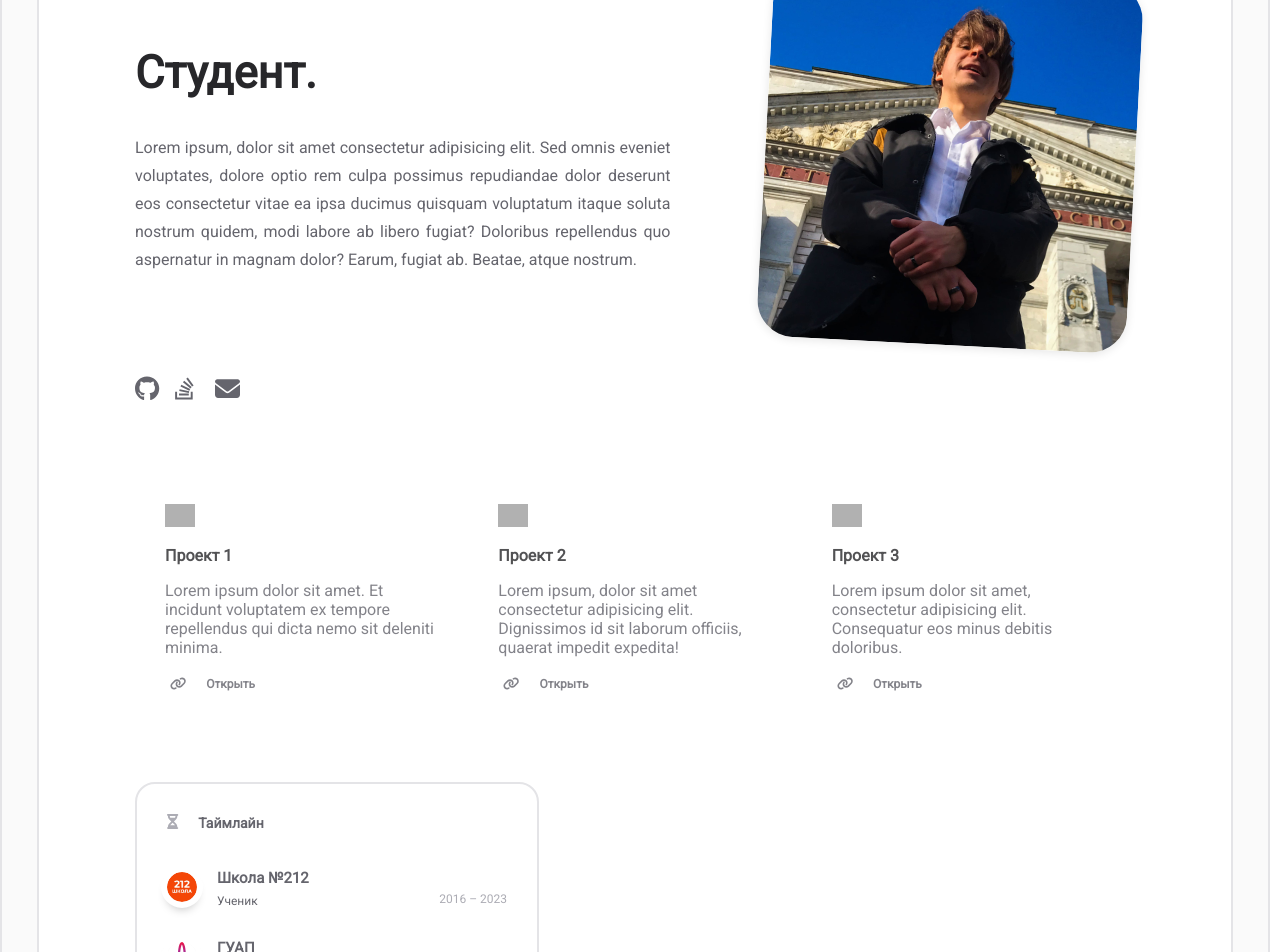
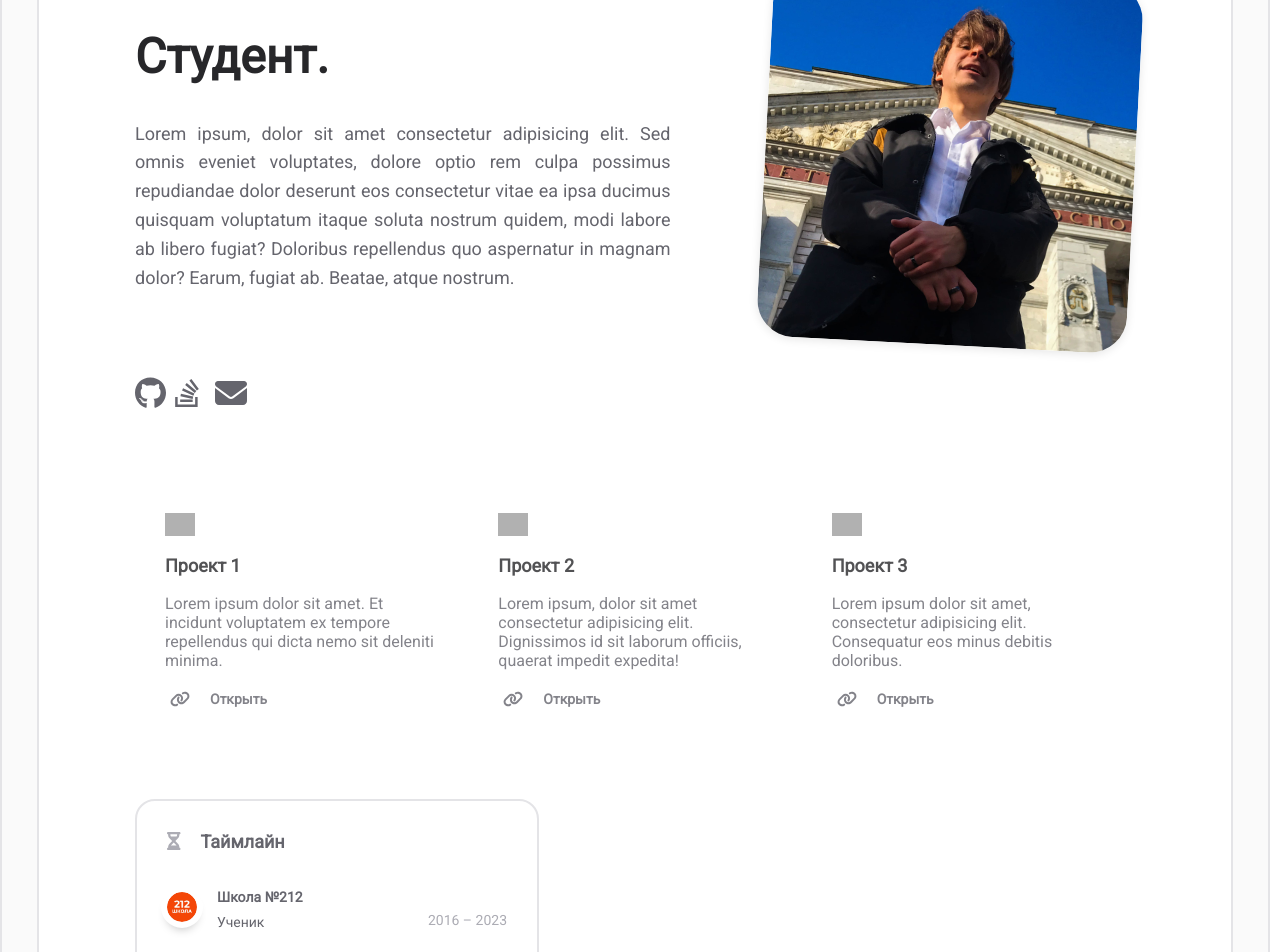
Before and after one commit to grigorijtomczuk/portfolio, a React (Create React App) app: page /#/ in a window 1280 px wide. Shown: the part 260-1212 px from the top of the page. Built offline with nearby package versions, Linux system fonts and the light colour scheme; grey boxes are pictures that could not be loaded.

Commit message:
Alter font sizes

```diff
--- a/src/App.css
+++ b/src/App.css
@@ -58,7 +58,7 @@
 	width: 70%;
 	color: var(--primary-color);
 	font-weight: 700;
-	font-size: 45px;
+	font-size: 48px;
 	font-family: var(--secondary-font);
 }
 
@@ -66,8 +66,8 @@
 	width: 70%;
 	margin-top: 35px;
 	color: var(--secondary-color);
-	font-size: 16px;
-	line-height: 28px;
+	font-size: 18px;
+	line-height: 1.6;
 	text-align: justify;
 }
 
--- a/src/components/about/styles/socials.css
+++ b/src/components/about/styles/socials.css
@@ -17,7 +17,7 @@
 
 .social-icon {
 	color: var(--secondary-color);
-	font-size: 16px;
+	font-size: 18px;
 	transition: color 0.3s ease;
 }
 
@@ -26,7 +26,7 @@
 	padding-left: 24px;
 	color: var(--secondary-color);
 	font-weight: 600;
-	font-size: 14px;
+	font-size: 16px;
 	transition: color 0.3s ease;
 }
 
--- a/src/components/common/styles/card.css
+++ b/src/components/common/styles/card.css
@@ -19,17 +19,16 @@
 
 .card-icon {
 	color: var(--tertiary-color);
-	font-size: 15px;
+	font-size: 18px;
 }
 
 .card-title {
 	padding-left: 20px;
 	color: var(--secondary-color);
 	font-weight: 650;
-	font-size: 14px;
+	font-size: 18px;
 }
 
 .card-body {
 	padding-top: 40px;
-	font-size: 15px;
 }
--- a/src/components/common/styles/navBar.css
+++ b/src/components/common/styles/navBar.css
@@ -39,7 +39,7 @@
 .nav-item {
 	padding: 0 16px;
 	font-weight: bold;
-	font-size: 80%;
+	font-size: 14px;
 }
 
 .nav-item.active a {
@@ -61,7 +61,7 @@
 		width: 80%;
 		margin-right: 25%;
 		margin-left: 25%;
-		font-size: 80%;
+		font-size: 14px;
 	}
 
 	.nav-background {
--- a/src/components/homepage/styles/works.css
+++ b/src/components/homepage/styles/works.css
@@ -24,7 +24,7 @@
 	padding-left: 20px;
 	color: var(--secondary-color);
 	font-weight: 700;
-	font-size: 15px;
+	font-size: 14px;
 }
 
 .work-subtitle {
@@ -32,7 +32,7 @@
 	padding-top: 22px;
 	padding-left: 50px;
 	color: var(--secondary-color);
-	font-size: 12px;
+	font-size: 14px;
 }
 
 .work-duration {
@@ -41,6 +41,6 @@
 	width: 350px;
 	padding-top: 20px;
 	color: var(--tertiary-color);
-	font-size: 12px;
+	font-size: 14px;
 	text-align: right;
 }
--- a/src/components/projects/styles/project.css
+++ b/src/components/projects/styles/project.css
@@ -38,12 +38,13 @@
 	padding-top: 15px;
 	color: var(--primary-color);
 	font-weight: 700;
-	font-size: 16px;
+	font-size: 18px;
 	font-family: var(--secondary-font);
 }
 
 .project-description {
 	color: var(--secondary-color);
+	font-size: 16px;
 }
 
 .project-link {
@@ -51,13 +52,13 @@
 	align-items: center;
 	padding-top: 20px;
 	color: var(--secondary-color);
-	font-size: 12px;
+	font-size: 14px;
 	transition: color 0.3s ease;
 }
 
 .project-link-icon {
 	padding-left: 5px;
-	font-size: 13px;
+	font-size: 16px;
 }
 
 .project-link-text {
--- a/src/pages/styles/404.css
+++ b/src/pages/styles/404.css
@@ -38,14 +38,14 @@
 	padding-top: 15px;
 	color: var(--primary-color);
 	font-weight: 700;
-	font-size: 45px;
+	font-size: 48px;
 	font-family: var(--secondary-font);
 }
 
 .not-found-message {
 	margin: 2rem 0;
 	color: var(--secondary-color);
-	font-size: 24px;
+	font-size: 18px;
 	text-align: center;
 }
 
@@ -53,7 +53,7 @@
 	padding: 1rem 2rem;
 	border-radius: 50px;
 	color: #fff;
-	font-size: 24px;
+	font-size: 18px;
 	text-decoration: none;
 	background-color: var(--link-color);
 	transition: all 0.3s ease;
@@ -75,7 +75,7 @@
 	}
 
 	.notfound-title {
-		font-size: 50px;
+		font-size: 48px;
 	}
 
 	.not-found-message {
@@ -83,11 +83,11 @@
 		margin-top: 10px;
 		margin-right: 32px;
 		margin-left: -5px;
-		font-size: 15px;
+		font-size: 18px;
 	}
 
 	.not-found-link {
 		padding: 15px 15px;
-		font-size: 15px;
+		font-size: 18px;
 	}
 }
--- a/src/pages/styles/homepage.css
+++ b/src/pages/styles/homepage.css
@@ -61,7 +61,7 @@
 	width: 30px;
 	margin-right: 10px;
 	color: var(--secondary-color);
-	font-size: 25px;
+	font-size: 32px;
 	transition: color 0.3s ease;
 }
 
```
